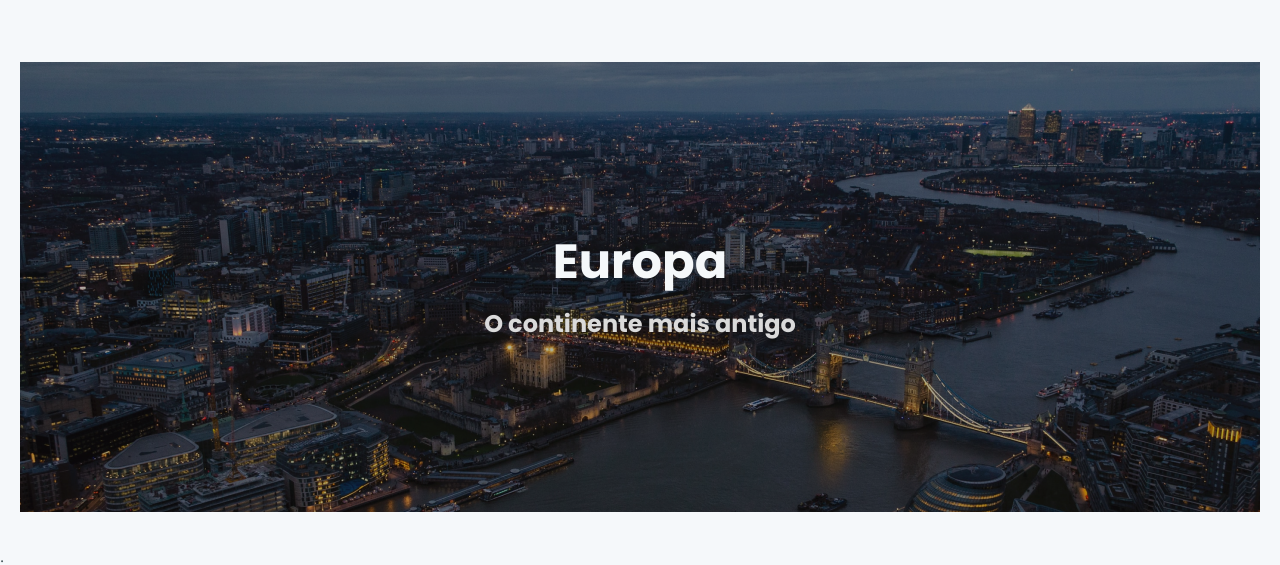
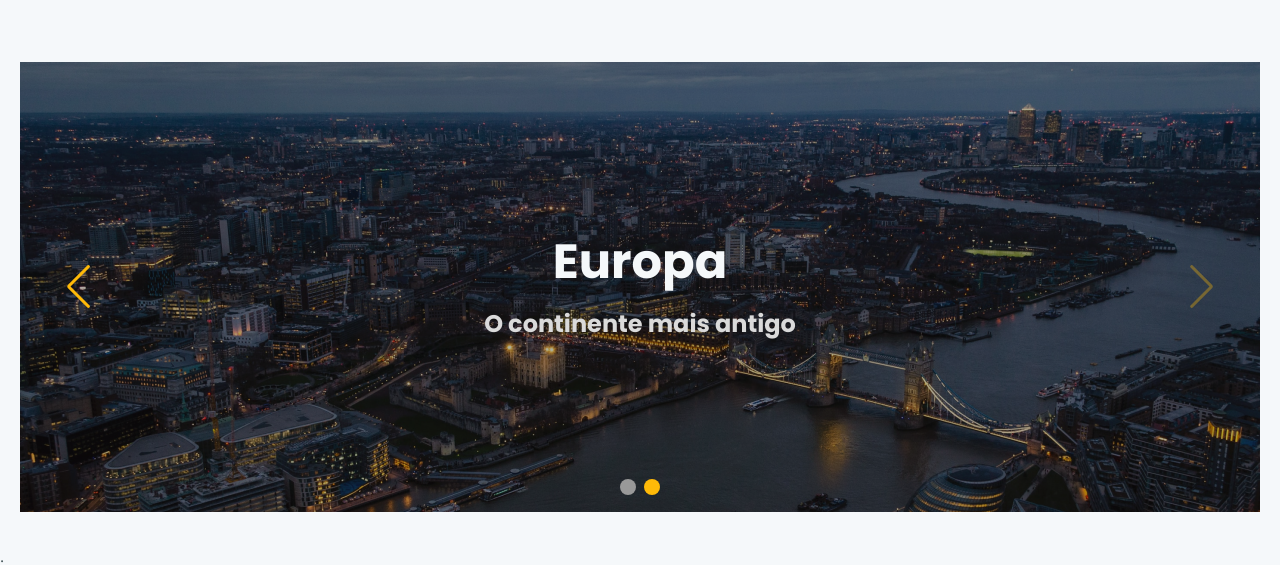
Before and after one commit to araujo-jp/worldtrip, a Next.js app: page / in a window 1280 px wide. Shown: the part 950-1515 px from the top of the page. Built offline with nearby package versions, Linux system fonts and the light colour scheme.

Commit message:
refactor: update city

```diff
--- a/src/components/Cities/City.tsx
+++ b/src/components/Cities/City.tsx
@@ -15,10 +15,10 @@
       >
         <Flex direction="column">
           <Heading fontSize="xl" fontWeight="500">
-            Londres
+            Paris
           </Heading>
           <Text mt="3" fontSize="md" color="gray.500" fontWeight="500">
-            Reino Unido
+            França
           </Text>
         </Flex>
         <Image
--- a/src/components/Slider/index.tsx
+++ b/src/components/Slider/index.tsx
@@ -63,6 +63,40 @@
             </Link>
           </Flex>
         </SwiperSlide>
+        <SwiperSlide>
+          <Flex
+            width="100%"
+            height="100%"
+            align="center"
+            justify="center"
+            direction="column"
+            bgImage="url(/slider/europe.png)"
+            bgRepeat="no-repeat"
+            bgSize="cover"
+            bgPosition="center"
+            textAlign="center"
+          >
+            <Link href="/continente/europa">
+              <a>
+                <Heading
+                  fontSize={['3xl', '4xl', '5xl']}
+                  color="gray.100"
+                  fontWeight="bold"
+                >
+                  Europa
+                </Heading>
+                <Text
+                  fontWeight="bold"
+                  color="gray.300"
+                  fontSize={['0.8rem', '1xl', '2xl']}
+                  mt={['2', '4']}
+                >
+                  O continente mais antigo
+                </Text>
+              </a>
+            </Link>
+          </Flex>
+        </SwiperSlide>
       </Swiper>
     </Flex>
   );
```
